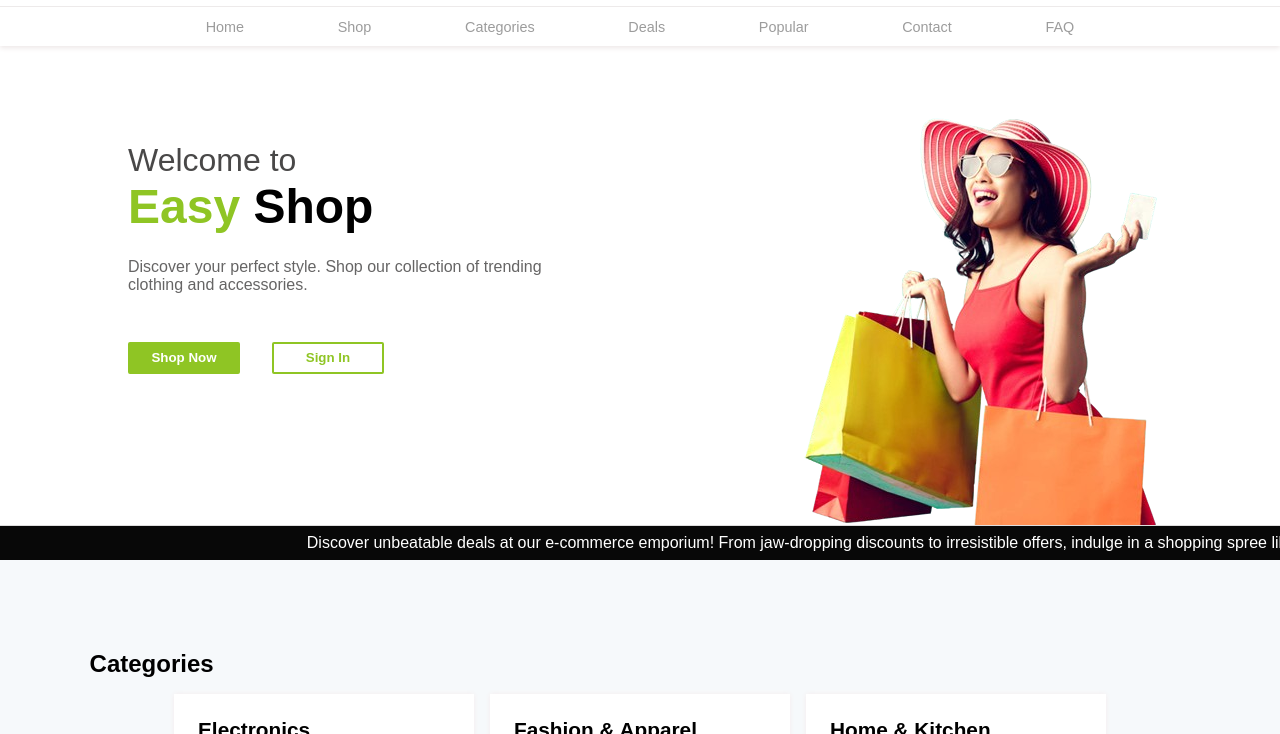
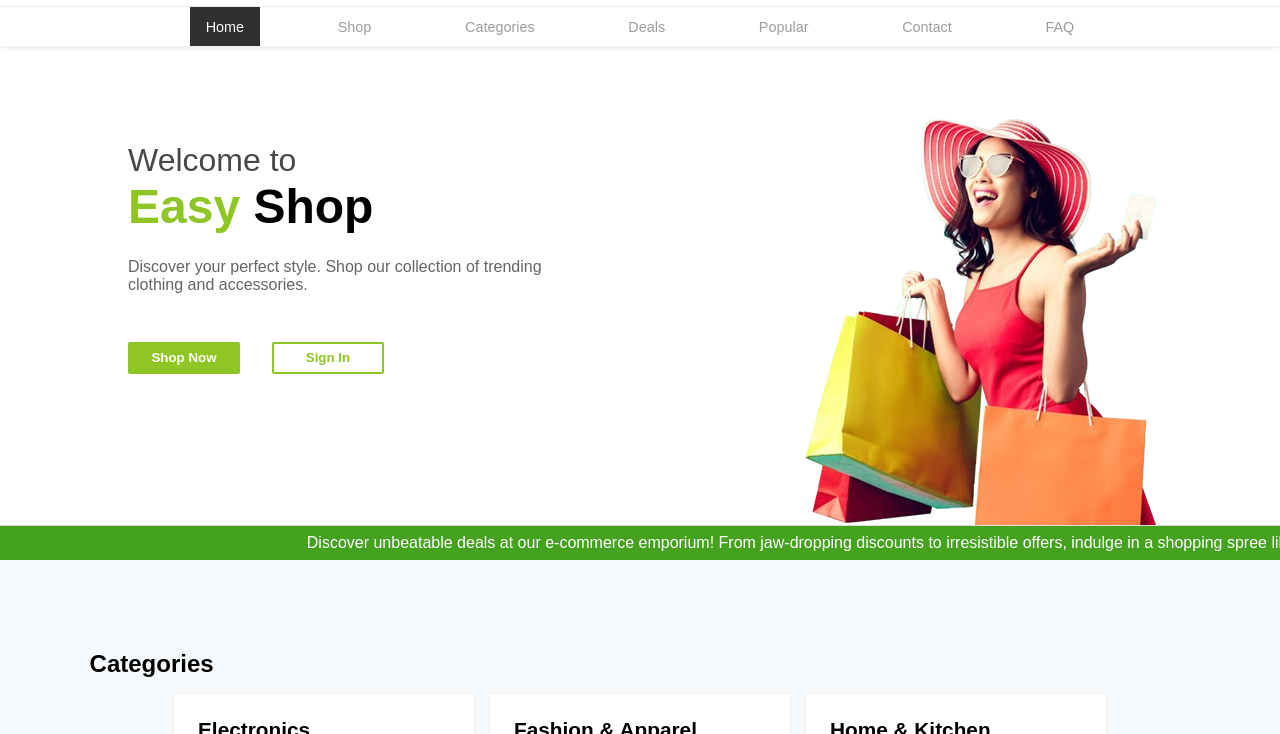
Before and after one commit to sukhmander-singh/E-commerce-project, a plain HTML site: page index.html in a window 1280 px wide. Both pictures are taken after a click on the link "Home". Shown: the part 66-800 px from the top of the page. Drawn offline with Linux system fonts and the light colour scheme.

Commit message:
added navlink focus and changed color of promotion banner

```diff
--- a/style.css
+++ b/style.css
@@ -263,6 +263,10 @@
             color: rgb(132, 131, 131);
             background-color: rgb(246, 242, 242);
         }
+        .navlink:focus{
+            background-color: rgb(48, 48, 48);
+            color: white;
+        }
 
 /* MEDIA QUERIES FOR NAV... */
         @media (min-width: 639.95px) and (max-width: 800px){
@@ -452,7 +456,7 @@
             width: 100%;
             overflow: hidden;
             padding: .5rem 0;
-            background-color: rgb(8, 8, 8);
+            background-color: rgb(68, 162, 31);
             color: white;
         }
         .promotion-content {
```
